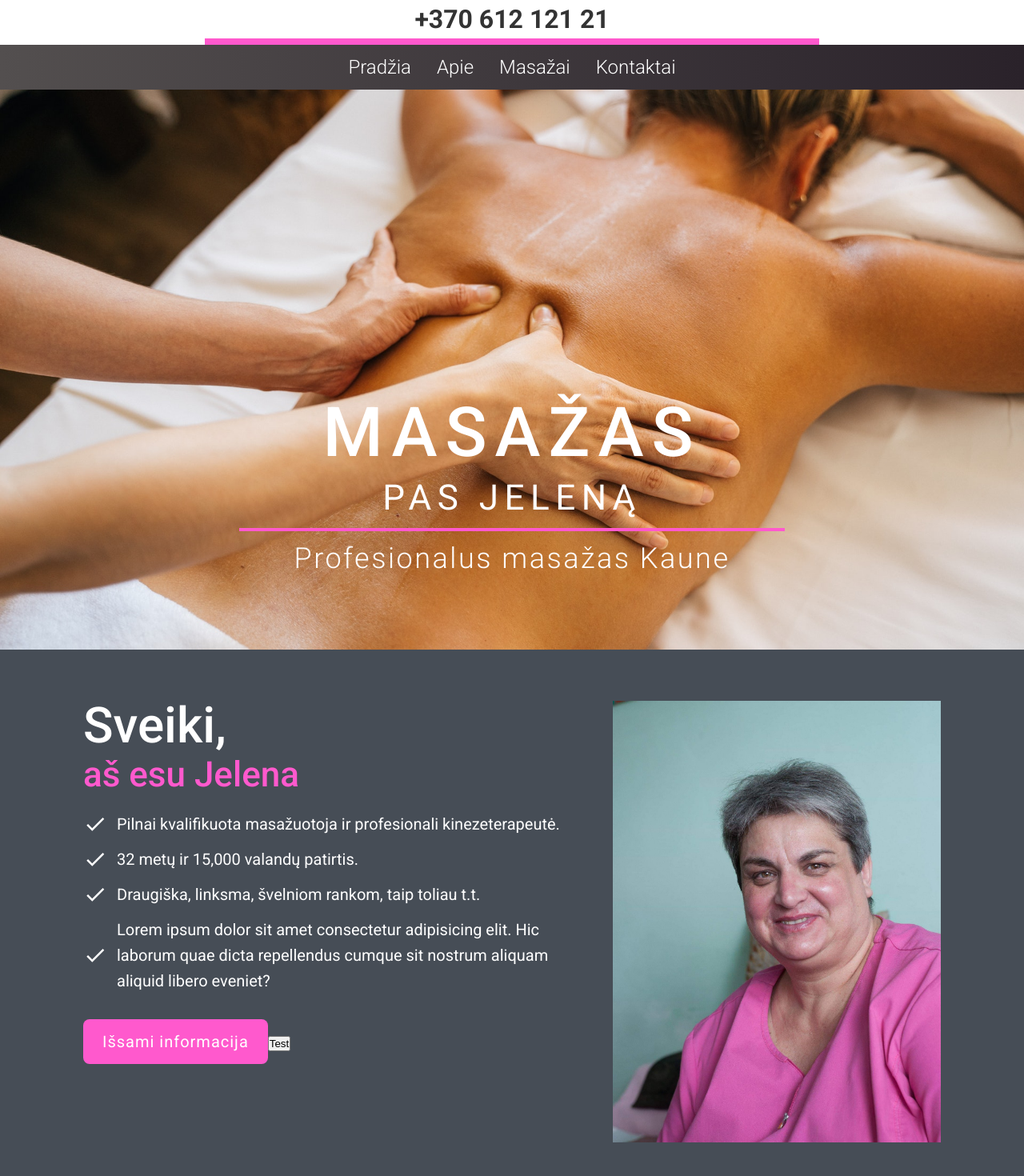
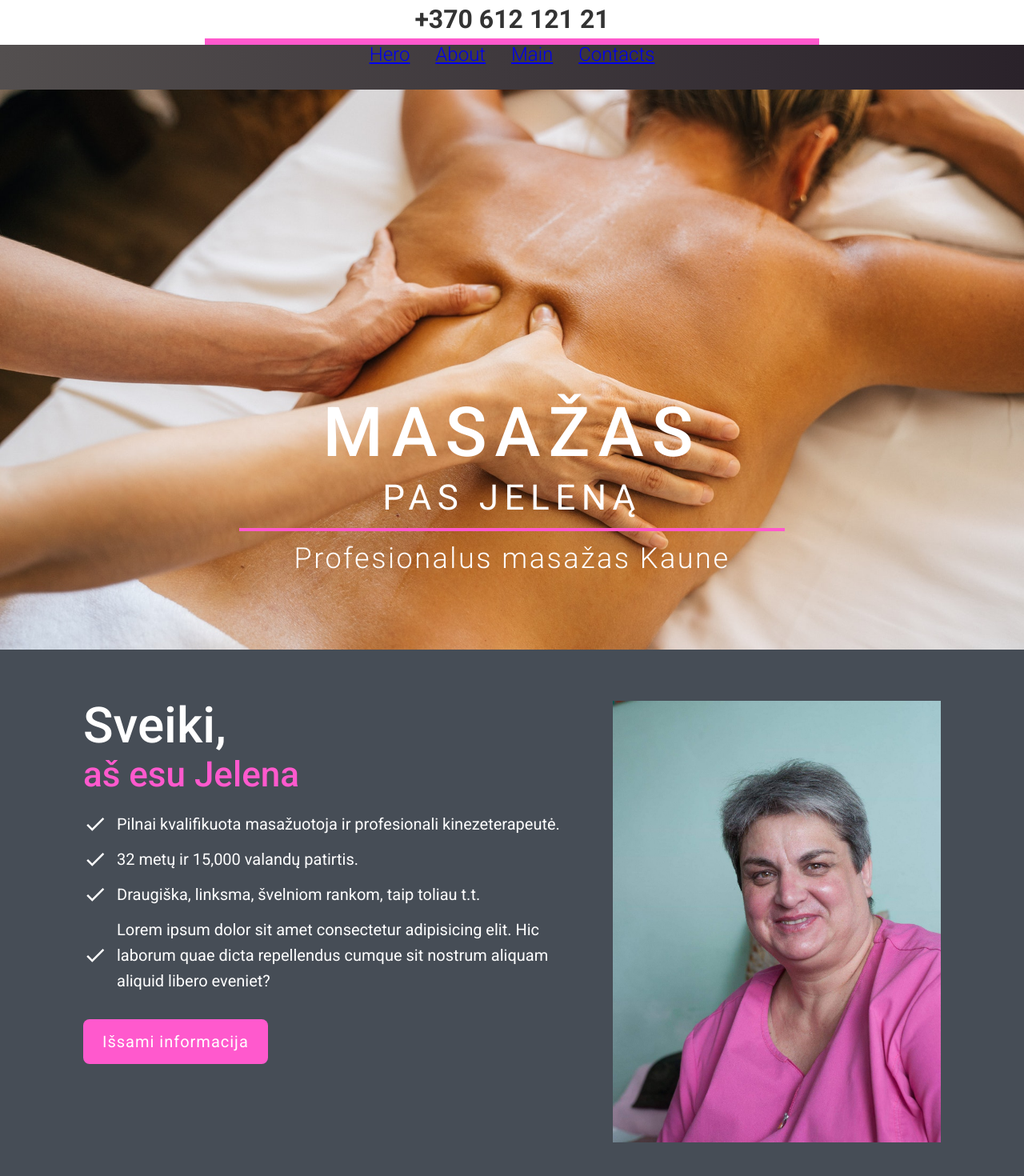
Before and after one commit to irgipaulius/website-masazai.net, a React (Create React App) app: page / in a window 1280 px wide. Shown: the top 1470 px of the page at 80% size. Built offline with nearby package versions, Linux system fonts and the light colour scheme.

Commit message:
Finished react-router-dom scroll implementation

```diff
--- a/package.json
+++ b/package.json
@@ -9,6 +9,7 @@
     "react": "^18.0.0",
     "react-dom": "^18.0.0",
     "react-responsive-modal": "^6.2.0",
+    "react-router-dom": "^6.3.0",
     "react-scripts": "5.0.1"
   },
   "scripts": {
--- a/src/App.js
+++ b/src/App.js
@@ -1,4 +1,4 @@
-import React from "react";
+import React, { useRef } from "react";
 // import CssBaseline from "@material-ui/core/CssBaseline";
 // import "fontsource-roboto";
 
@@ -7,16 +7,24 @@ import Hero from "./components/Hero";
 import About from "./components/About";
 import Main from "./components/Main";
 import Contacts from "./components/Contacts";
+import { HashRouter } from "react-router-dom";
 
 function App() {
+  const heroRef = useRef(null);
+  const aboutRef = useRef(null);
+  const mainRef = useRef(null);
+  const contactsRef = useRef(null);
+
   return (
     <div className="container">
       {/* <CssBaseline /> */}
-      <NavBar />
-      <Hero />
-      <About />
-      <Main />
-      <Contacts />
+      <HashRouter>
+        <NavBar refs={{ aboutRef, heroRef, mainRef, contactsRef }} />
+        <Hero ref={heroRef} />
+        <About ref={aboutRef} />
+        <Main ref={mainRef} />
+        <Contacts ref={contactsRef} />
+      </HashRouter>
     </div>
   );
 }
--- a/src/components/About.js
+++ b/src/components/About.js
@@ -1,13 +1,11 @@
-import React, { useRef } from "react";
+import React, { forwardRef } from "react";
 
 import PanelButton from "./PanelButton";
 
 import styles from "./About.module.css";
 import { AboutCheckmark } from "./MuiIcons";
 
-export const AboutRefContext = React.createContext();
-
-export default function About() {
+const About = forwardRef((props, ref) => {
   const {
     about,
     about_container,
@@ -20,13 +18,9 @@ export default function About() {
     about_image,
   } = styles;
 
-  const AboutRef = useRef();
-  console.log(AboutRef);
-
   return (
     <>
-      <AboutRefContext.Provider value={AboutRef}>
-        <div className={about} ref={AboutRef}>
+      <div className={about} ref={ref}>
         <div className={about_container}>
           <div className={about_text_container}>
             <p className={about_title}>Sveiki,</p>
@@ -34,7 +28,10 @@ export default function About() {
             <ul className={about_text}>
               <li className={about_text_list_item}>
                 <AboutCheckmark />
-                  <span>Pilnai kvalifikuota masažuotoja ir profesionali kinezeterapeutė.</span>
+                <span>
+                  Pilnai kvalifikuota masažuotoja ir profesionali
+                  kinezeterapeutė.
+                </span>
               </li>
               <li className={about_text_list_item}>
                 <AboutCheckmark />
@@ -42,44 +39,29 @@ export default function About() {
               </li>
               <li className={about_text_list_item}>
                 <AboutCheckmark />
-                  <span>Draugiška, linksma, švelniom rankom, taip toliau t.t.</span>
+                <span>
+                  Draugiška, linksma, švelniom rankom, taip toliau t.t.
+                </span>
               </li>
               <li className={about_text_list_item}>
                 <AboutCheckmark />
                 <span>
-                    Lorem ipsum dolor sit amet consectetur adipisicing elit. Hic laborum quae dicta
-                    repellendus cumque sit nostrum aliquam aliquid libero eveniet?
+                  Lorem ipsum dolor sit amet consectetur adipisicing elit. Hic
+                  laborum quae dicta repellendus cumque sit nostrum aliquam
+                  aliquid libero eveniet?
                 </span>
               </li>
             </ul>
 
             <PanelButton text="Išsami informacija" type="about" />
-
-              {/* <button onClick={() => console.log(`Test button click`)}>Test</button> */}
-              <button
-                onClick={() =>
-                  AboutRef.current.scrollIntoView({ behavior: "smooth", block: "center" })
-                }
-              >
-                Test
-              </button>
           </div>
           <div className={about_image_container}>
             <img className={about_image} src="/images/profile.jpeg" alt="" />
           </div>
         </div>
       </div>
-      </AboutRefContext.Provider>
     </>
   );
-}
+});
 
-// useContext
-// 1. Create a context - export const UserContext = React.createContext()
-// 2. Provide a contex value - <UserContext.Provider value={ context value }>
-// 3. Consume the contex value - in Component <UserContext.Consumer>{ hold of the value passed by the context (value in Provider) }</UserContext.Consumer>
-
-// using useContext Hook
-// 1. import useContext from React
-// 2. import necessary context
-// 3. call useContext() function passing in the context as it's arguments
+export default About;
--- a/src/components/Contacts.js
+++ b/src/components/Contacts.js
@@ -1,8 +1,8 @@
-import React from "react";
+import React, { forwardRef } from "react";
 
 import styles from "./Contacts.module.css";
 
-export default function Contacts() {
+const Contacts = forwardRef((props, ref) => {
   const {
     contacts,
     contacts_container,
@@ -16,10 +16,12 @@ export default function Contacts() {
   } = styles;
 
   return (
-    <div className={contacts}>
+    <div className={contacts} ref={ref}>
       <div className={contacts_container}>
         <p className={contacts_title}>KONTAKTAI</p>
-        <p className={contacts_subtitle}>Prieš atvykstant privaloma užseregistruoti telefonu:</p>
+        <p className={contacts_subtitle}>
+          Prieš atvykstant privaloma užseregistruoti telefonu:
+        </p>
         <div className={contacts_mob_email}>
           {/* <p className={mob}>+370 612 312 32</p> */}
           <a className={mob} href="tel:+370612013136">
@@ -27,15 +29,23 @@ export default function Contacts() {
           </a>
           <p className={email}>
             arba el. paštu:{" "}
-            <a className={email_link} href="mailto:jelena.jacinkeviciene@gmail.com">
+            <a
+              className={email_link}
+              href="mailto:jelena.jacinkeviciene@gmail.com"
+            >
               jelena.jacinkeviciene@gmail.com
             </a>
           </p>
         </div>
-        <a className={contacts_facebook} href="https://www.facebook.com/Masazuotoja">
+        <a
+          className={contacts_facebook}
+          href="https://www.facebook.com/Masazuotoja"
+        >
           https://www.facebook.com/Masazuotoja
         </a>
       </div>
     </div>
   );
-}
+});
+
+export default Contacts;
--- a/src/components/Hero.js
+++ b/src/components/Hero.js
@@ -1,12 +1,19 @@
-import React from "react";
+import React, { forwardRef } from "react";
 
 import styles from "./Hero.module.css";
 
-export default function Hero() {
-  const { hero, hero_container, hero_title, hero_subtitle, hero_about, hero_line } = styles;
+const Hero = forwardRef((props, ref) => {
+  const {
+    hero,
+    hero_container,
+    hero_title,
+    hero_subtitle,
+    hero_about,
+    hero_line,
+  } = styles;
 
   return (
-    <div className={hero}>
+    <div className={hero} ref={ref}>
       <div className={hero_container}>
         <p className={hero_title}>MASAŽAS</p>
         <p className={hero_subtitle}>PAS JELENĄ</p>
@@ -15,4 +22,6 @@ export default function Hero() {
       </div>
     </div>
   );
-}
+});
+
+export default Hero;
--- a/src/components/Main.js
+++ b/src/components/Main.js
@@ -1,11 +1,11 @@
-import React from "react";
+import React, { forwardRef } from "react";
 
 import PanelButton from "./PanelButton";
 
 import styles from "./Main.module.css";
 import { MainCheckmark } from "./MuiIcons";
 
-function Main() {
+const Main = forwardRef((props, ref) => {
   const {
     main,
     main_content,
@@ -22,7 +22,7 @@ function Main() {
   } = styles;
 
   return (
-    <div className={main}>
+    <div className={main} ref={ref}>
       <div className={main_content}>
         <div className={main_text_container}>
           <div className={main_texts}>
@@ -35,9 +35,9 @@ function Main() {
               Taip pat siūlau rekomendacijas masažo ilgalaikiams kursams.{" "}
             </p>
             <p className={main_text}>
-              Šitą tekstą reikia patvarkyti, kol kas tiesiog prirašiau laikinų sakinių. Šita
-              pastraipa gali aprašyti daug įvairaus teksto apie siūlomas procedūras ir masažus,
-              kurias galima siūlyti klientams.
+              Šitą tekstą reikia patvarkyti, kol kas tiesiog prirašiau laikinų
+              sakinių. Šita pastraipa gali aprašyti daug įvairaus teksto apie
+              siūlomas procedūras ir masažus, kurias galima siūlyti klientams.
             </p>
             <p className={main_text}>Dėl kainų teiraukitės telefonu.</p>
 
@@ -78,6 +78,6 @@ function Main() {
       </div>
     </div>
   );
-}
+});
 
 export default Main;
--- a/src/components/NavBar.js
+++ b/src/components/NavBar.js
@@ -1,14 +1,10 @@
-import React, { useState, useContext } from "react";
+import React, { useEffect } from "react";
+import { NavLink, useLocation } from "react-router-dom";
 
 import styles from "./NavBar.module.css";
-import { AboutRefContext } from "./About";
 
-export default function Navbar() {
+export default function Navbar({ refs }) {
   const navItems = ["Pradžia", "Apie", "Masažai", "Kontaktai"];
-
-  const [click, setClick] = useState(false);
-
-  const closeMobileMenu = () => setClick(false);
 
   const {
     navbar,
@@ -22,9 +18,30 @@ export default function Navbar() {
     nav_links,
   } = styles;
 
-  // const RefToAbout = useContext(AboutRefContext);
+  const location = useLocation();
 
-  // const AboutRef = useRef(RefToAbout);
+  const scrollSmoothHandler = (ref) => {
+    console.log("Triggered.");
+    ref.current.scrollIntoView({ behavior: "smooth", block: "start" });
+  };
+
+  useEffect(() => {
+    console.log("location", location.pathname);
+    switch (location.pathname) {
+      case "/hero":
+        scrollSmoothHandler(refs.heroRef);
+        break;
+      case "/about":
+        scrollSmoothHandler(refs.aboutRef);
+        break;
+      case "/main":
+        scrollSmoothHandler(refs.mainRef);
+        break;
+      default:
+        scrollSmoothHandler(refs.contactsRef);
+        break;
+    }
+  }, [location, refs]);
 
   return (
     <>
@@ -40,13 +57,15 @@ export default function Navbar() {
         </div>
         <nav className={navbar_menu_container}>
           <ul className={nav_menu}>
-            {navItems.map((buttonText, index) => (
+            {/* {navItems.map((buttonText, index) => (
               <li className={nav_item} key={index}>
-                <div className={nav_links} onClick={closeMobileMenu}>
-                  {buttonText}
+                <div className={nav_links}>
+                  <NavLink to="/main" activeClassName="selected">
+                    {buttonText}
+                  </NavLink>
                 </div>
               </li>
-            ))}
+            ))} */}
             {/* <button
               onClick={() =>
                 AboutRef.current.scrollIntoView({ behavior: "smooth", block: "center" })
@@ -54,6 +73,20 @@ export default function Navbar() {
             >
               Test
             </button> */}
+            <li className={nav_item}>
+                <NavLink to="/hero">
+                  Hero
+                </NavLink>
+            </li>
+            <li className={nav_item}>
+              <NavLink to="/about">About</NavLink>
+            </li>
+            <li className={nav_item}>
+              <NavLink to="/main">Main</NavLink>
+            </li>
+            <li className={nav_item}>
+              <NavLink to="/contacts">Contacts</NavLink>
+            </li>
           </ul>
         </nav>
       </nav>
--- a/src/components/NavBar.module.css
+++ b/src/components/NavBar.module.css
@@ -80,6 +80,8 @@
   display: flex;
   align-items: center;
 
+  color: white;
+
   /* border: 1px solid red; */
 }
 .nav_links:hover {
```
Lines whose indentation alone changed are shown as unchanged.
